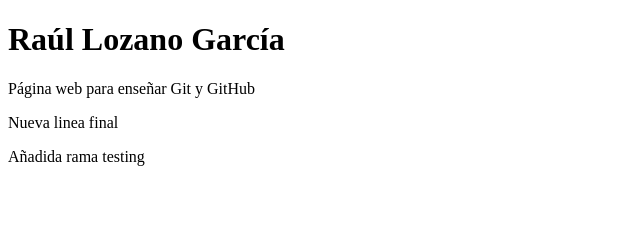
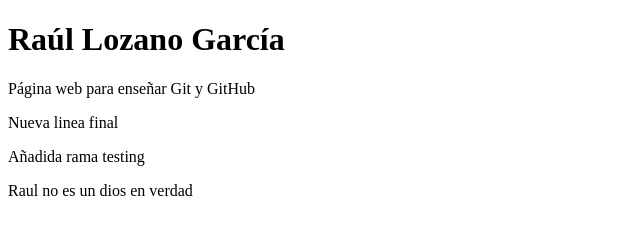
Before and after one commit to Raul-Lozano-Garcia/Prueba2, a plain HTML site: page index.html in a window 1280 px wide. Shown: the whole page, without its empty margins (0-640 px from the left). Drawn offline with Linux system fonts and the light colour scheme.

Commit message:
Editado Raul

```diff
--- a/index.html
+++ b/index.html
@@ -8,5 +8,6 @@
     <p>Página web para enseñar Git y GitHub</p>
     <p>Nueva linea final</p>
     <p>Añadida rama testing</p>
+    <p>Raul no es un dios en verdad</p>
 </body>
 </html>
```
